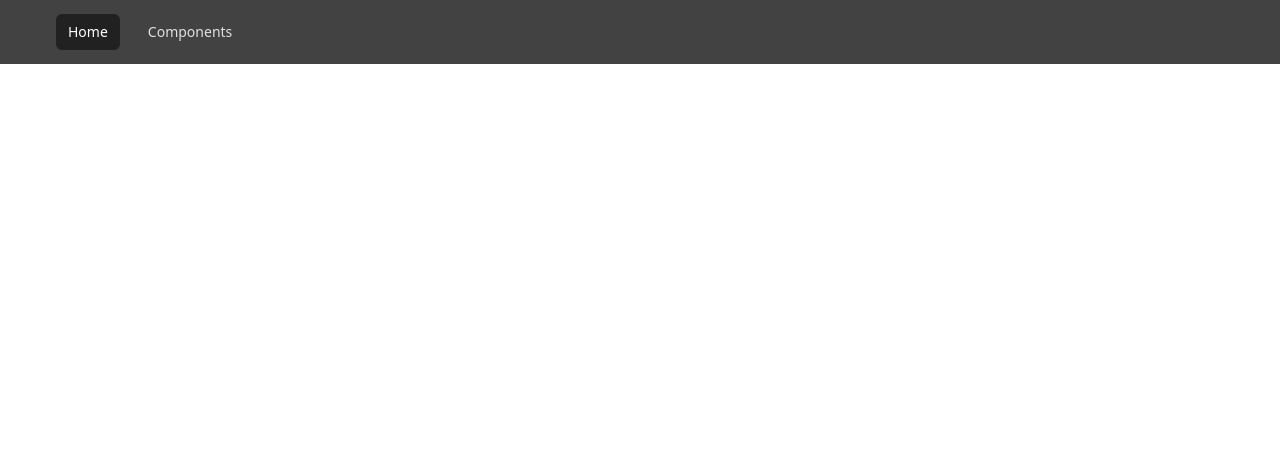
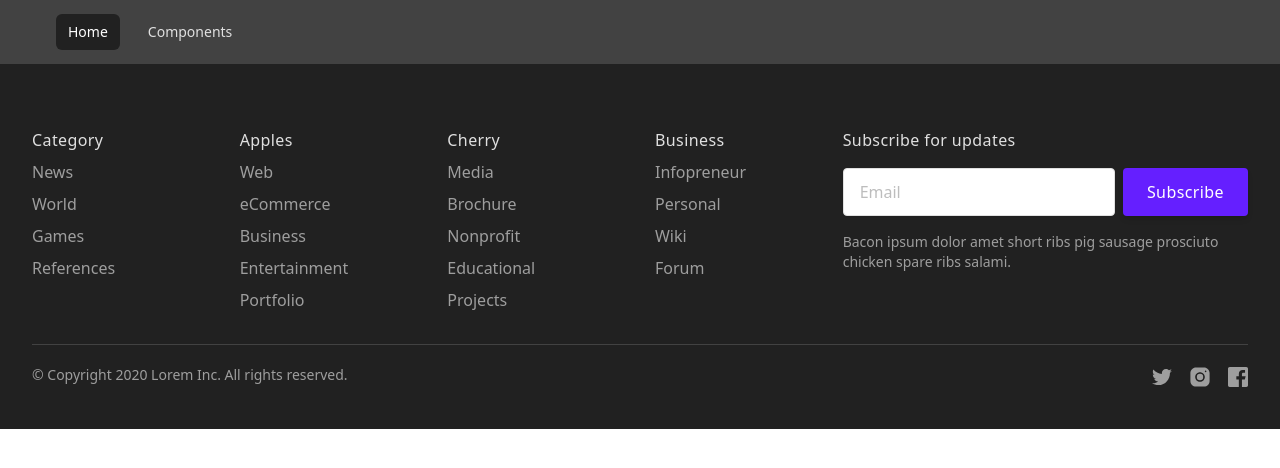
Before and after one commit to edindzabija/tw-components, a React (Create React App) app: page / in a window 1280 px wide. Shown: the top 468 px of the page. Built offline with nearby package versions, Linux system fonts and the light colour scheme; a web font is replaced by a local one.

Commit message:
basic footer

```diff
--- a/src/App.js
+++ b/src/App.js
@@ -1,9 +1,12 @@
+import { Footer } from './components/footer/Footer/Footer';
 import Navbar from './components/navigation/Navbar/Navbar';
 
 function App() {
   return (
     <div>
       <Navbar />
+
+      <Footer />
     </div>
   );
 }
--- /dev/null
+++ b/src/components/footer/Footer/Footer.jsx
@@ -0,0 +1,235 @@
+export const Footer = () => {
+  return (
+    <div className="bg-gray-900">
+      <div className="px-4 pt-16 mx-auto sm:max-w-xl md:max-w-full lg:max-w-screen-xl md:px-24 lg:px-8">
+        <div className="grid row-gap-10 mb-8 lg:grid-cols-6">
+          <div className="grid grid-cols-2 gap-5 row-gap-8 lg:col-span-4 md:grid-cols-4">
+            <div>
+              <p className="font-medium tracking-wide text-gray-300">
+                Category
+              </p>
+              <ul className="mt-2 space-y-2">
+                <li>
+                  <a
+                    href="/"
+                    className="text-gray-500 transition-colors duration-300 hover:text-deep-purple-accent-200"
+                  >
+                    News
+                  </a>
+                </li>
+                <li>
+                  <a
+                    href="/"
+                    className="text-gray-500 transition-colors duration-300 hover:text-deep-purple-accent-200"
+                  >
+                    World
+                  </a>
+                </li>
+                <li>
+                  <a
+                    href="/"
+                    className="text-gray-500 transition-colors duration-300 hover:text-deep-purple-accent-200"
+                  >
+                    Games
+                  </a>
+                </li>
+                <li>
+                  <a
+                    href="/"
+                    className="text-gray-500 transition-colors duration-300 hover:text-deep-purple-accent-200"
+                  >
+                    References
+                  </a>
+                </li>
+              </ul>
+            </div>
+            <div>
+              <p className="font-medium tracking-wide text-gray-300">Apples</p>
+              <ul className="mt-2 space-y-2">
+                <li>
+                  <a
+                    href="/"
+                    className="text-gray-500 transition-colors duration-300 hover:text-deep-purple-accent-200"
+                  >
+                    Web
+                  </a>
+                </li>
+                <li>
+                  <a
+                    href="/"
+                    className="text-gray-500 transition-colors duration-300 hover:text-deep-purple-accent-200"
+                  >
+                    eCommerce
+                  </a>
+                </li>
+                <li>
+                  <a
+                    href="/"
+                    className="text-gray-500 transition-colors duration-300 hover:text-deep-purple-accent-200"
+                  >
+                    Business
+                  </a>
+                </li>
+                <li>
+                  <a
+                    href="/"
+                    className="text-gray-500 transition-colors duration-300 hover:text-deep-purple-accent-200"
+                  >
+                    Entertainment
+                  </a>
+                </li>
+                <li>
+                  <a
+                    href="/"
+                    className="text-gray-500 transition-colors duration-300 hover:text-deep-purple-accent-200"
+                  >
+                    Portfolio
+                  </a>
+                </li>
+              </ul>
+            </div>
+            <div>
+              <p className="font-medium tracking-wide text-gray-300">Cherry</p>
+              <ul className="mt-2 space-y-2">
+                <li>
+                  <a
+                    href="/"
+                    className="text-gray-500 transition-colors duration-300 hover:text-deep-purple-accent-200"
+                  >
+                    Media
+                  </a>
+                </li>
+                <li>
+                  <a
+                    href="/"
+                    className="text-gray-500 transition-colors duration-300 hover:text-deep-purple-accent-200"
+                  >
+                    Brochure
+                  </a>
+                </li>
+                <li>
+                  <a
+                    href="/"
+                    className="text-gray-500 transition-colors duration-300 hover:text-deep-purple-accent-200"
+                  >
+                    Nonprofit
+                  </a>
+                </li>
+                <li>
+                  <a
+                    href="/"
+                    className="text-gray-500 transition-colors duration-300 hover:text-deep-purple-accent-200"
+                  >
+                    Educational
+                  </a>
+                </li>
+                <li>
+                  <a
+                    href="/"
+                    className="text-gray-500 transition-colors duration-300 hover:text-deep-purple-accent-200"
+                  >
+                    Projects
+                  </a>
+                </li>
+              </ul>
+            </div>
+            <div>
+              <p className="font-medium tracking-wide text-gray-300">
+                Business
+              </p>
+              <ul className="mt-2 space-y-2">
+                <li>
+                  <a
+                    href="/"
+                    className="text-gray-500 transition-colors duration-300 hover:text-deep-purple-accent-200"
+                  >
+                    Infopreneur
+                  </a>
+                </li>
+                <li>
+                  <a
+                    href="/"
+                    className="text-gray-500 transition-colors duration-300 hover:text-deep-purple-accent-200"
+                  >
+                    Personal
+                  </a>
+                </li>
+                <li>
+                  <a
+                    href="/"
+                    className="text-gray-500 transition-colors duration-300 hover:text-deep-purple-accent-200"
+                  >
+                    Wiki
+                  </a>
+                </li>
+                <li>
+                  <a
+                    href="/"
+                    className="text-gray-500 transition-colors duration-300 hover:text-deep-purple-accent-200"
+                  >
+                    Forum
+                  </a>
+                </li>
+              </ul>
+            </div>
+          </div>
+          <div className="md:max-w-md lg:col-span-2">
+            <span className="text-base font-medium tracking-wide text-gray-300">
+              Subscribe for updates
+            </span>
+            <form className="flex flex-col mt-4 md:flex-row">
+              <input
+                placeholder="Email"
+                required
+                type="text"
+                className="flex-grow w-full h-12 px-4 mb-3 transition duration-200 bg-white border border-gray-300 rounded shadow-sm appearance-none md:mr-2 md:mb-0 focus:border-deep-purple-accent-400 focus:outline-none focus:shadow-outline"
+              />
+              <button
+                type="submit"
+                className="inline-flex items-center justify-center h-12 px-6 font-medium tracking-wide text-white transition duration-200 rounded shadow-md bg-deep-purple-accent-400 hover:bg-deep-purple-accent-700 focus:shadow-outline focus:outline-none"
+              >
+                Subscribe
+              </button>
+            </form>
+            <p className="mt-4 text-sm text-gray-500">
+              Bacon ipsum dolor amet short ribs pig sausage prosciuto chicken
+              spare ribs salami.
+            </p>
+          </div>
+        </div>
+        <div className="flex flex-col justify-between pt-5 pb-10 border-t border-gray-800 sm:flex-row">
+          <p className="text-sm text-gray-500">
+            © Copyright 2020 Lorem Inc. All rights reserved.
+          </p>
+          <div className="flex items-center mt-4 space-x-4 sm:mt-0">
+            <a
+              href="/"
+              className="text-gray-500 transition-colors duration-300 hover:text-teal-accent-400"
+            >
+              <svg viewBox="0 0 24 24" fill="currentColor" className="h-5">
+                <path d="M24,4.6c-0.9,0.4-1.8,0.7-2.8,0.8c1-0.6,1.8-1.6,2.2-2.7c-1,0.6-2,1-3.1,1.2c-0.9-1-2.2-1.6-3.6-1.6 c-2.7,0-4.9,2.2-4.9,4.9c0,0.4,0,0.8,0.1,1.1C7.7,8.1,4.1,6.1,1.7,3.1C1.2,3.9,1,4.7,1,5.6c0,1.7,0.9,3.2,2.2,4.1 C2.4,9.7,1.6,9.5,1,9.1c0,0,0,0,0,0.1c0,2.4,1.7,4.4,3.9,4.8c-0.4,0.1-0.8,0.2-1.3,0.2c-0.3,0-0.6,0-0.9-0.1c0.6,2,2.4,3.4,4.6,3.4 c-1.7,1.3-3.8,2.1-6.1,2.1c-0.4,0-0.8,0-1.2-0.1c2.2,1.4,4.8,2.2,7.5,2.2c9.1,0,14-7.5,14-14c0-0.2,0-0.4,0-0.6 C22.5,6.4,23.3,5.5,24,4.6z" />
+              </svg>
+            </a>
+            <a
+              href="/"
+              className="text-gray-500 transition-colors duration-300 hover:text-teal-accent-400"
+            >
+              <svg viewBox="0 0 30 30" fill="currentColor" className="h-6">
+                <circle cx="15" cy="15" r="4" />
+                <path d="M19.999,3h-10C6.14,3,3,6.141,3,10.001v10C3,23.86,6.141,27,10.001,27h10C23.86,27,27,23.859,27,19.999v-10   C27,6.14,23.859,3,19.999,3z M15,21c-3.309,0-6-2.691-6-6s2.691-6,6-6s6,2.691,6,6S18.309,21,15,21z M22,9c-0.552,0-1-0.448-1-1   c0-0.552,0.448-1,1-1s1,0.448,1,1C23,8.552,22.552,9,22,9z" />
+              </svg>
+            </a>
+            <a
+              href="/"
+              className="text-gray-500 transition-colors duration-300 hover:text-teal-accent-400"
+            >
+              <svg viewBox="0 0 24 24" fill="currentColor" className="h-5">
+                <path d="M22,0H2C0.895,0,0,0.895,0,2v20c0,1.105,0.895,2,2,2h11v-9h-3v-4h3V8.413c0-3.1,1.893-4.788,4.659-4.788 c1.325,0,2.463,0.099,2.795,0.143v3.24l-1.918,0.001c-1.504,0-1.795,0.715-1.795,1.763V11h4.44l-1,4h-3.44v9H22c1.105,0,2-0.895,2-2 V2C24,0.895,23.105,0,22,0z" />
+              </svg>
+            </a>
+          </div>
+        </div>
+      </div>
+    </div>
+  );
+};
```
Also changed, not shown: src/components/navigation/Navbar/Navbar.jsx (renamed from src/components/navigation/Navbar/Navbar.js).
